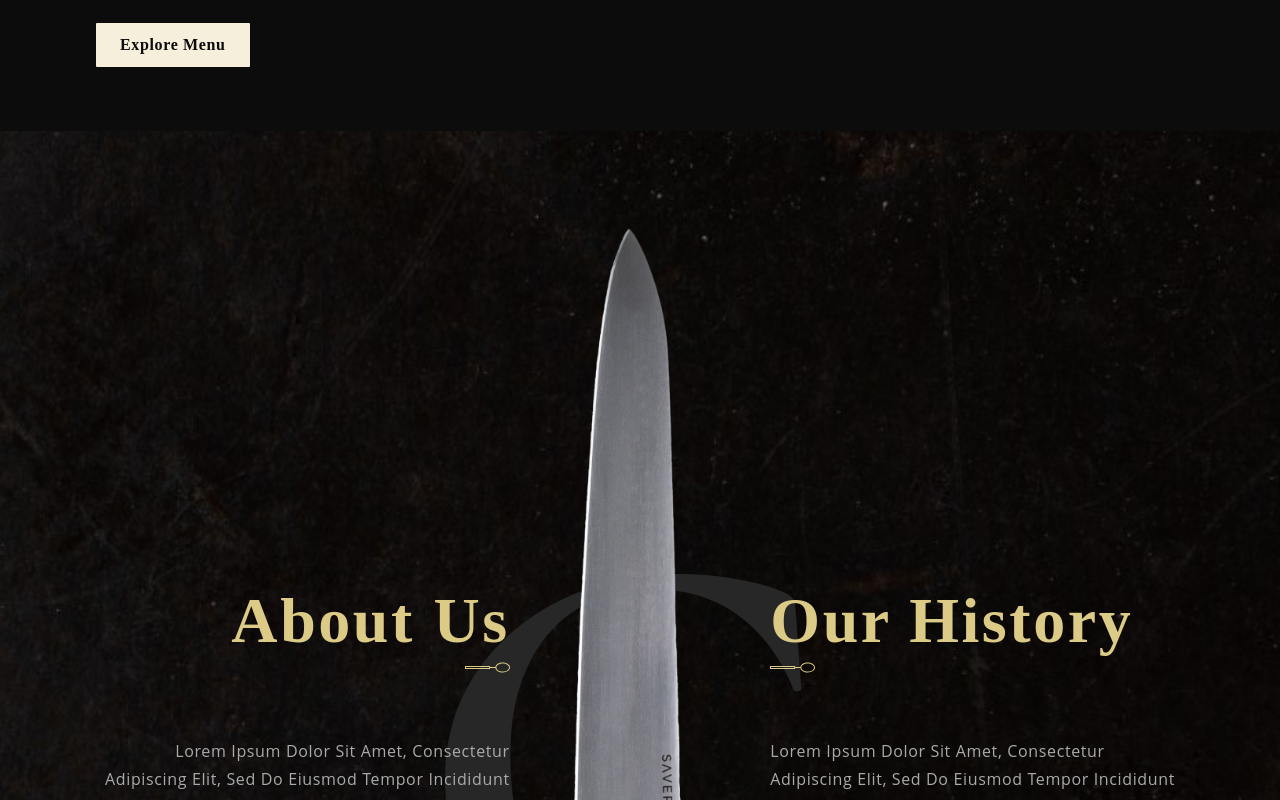
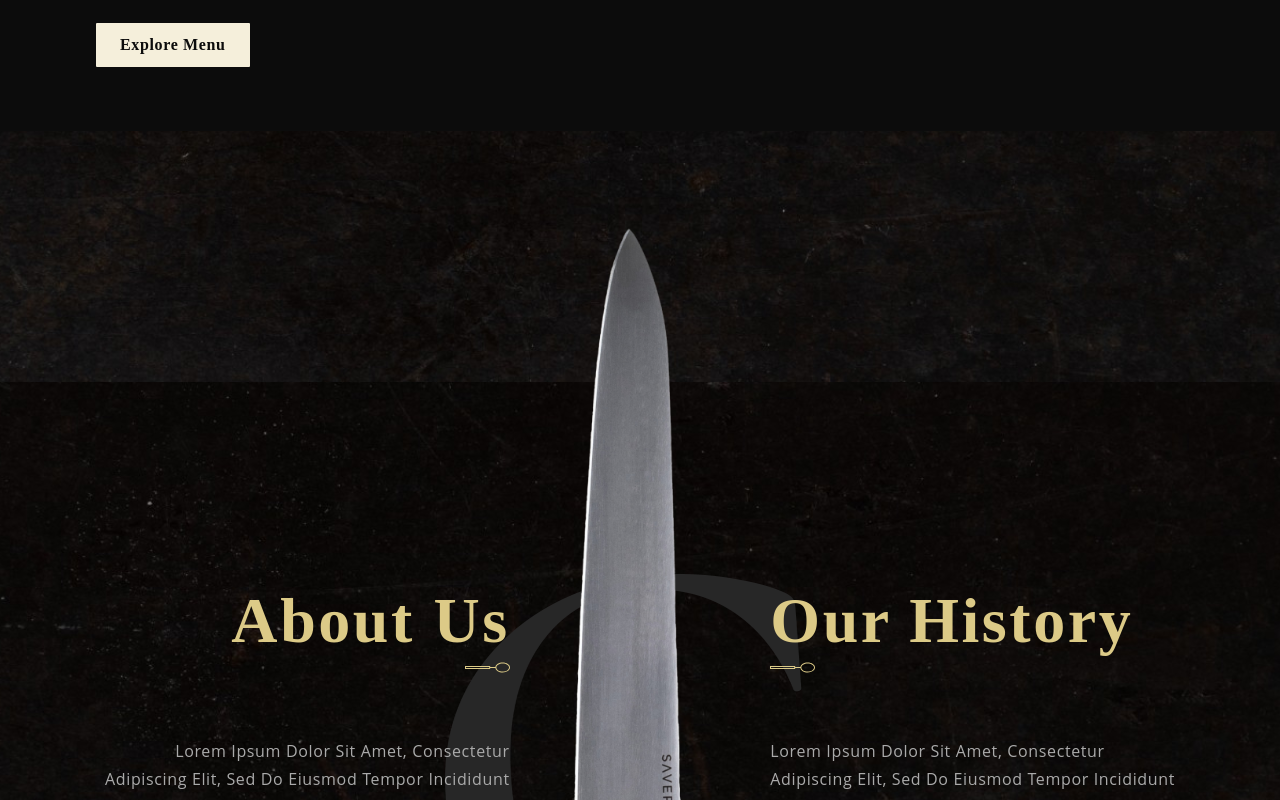
Before and after one commit to A-S-T-R-A/project-restaurant, a React (Create React App) app: page / in a window 1280 px wide. Shown: the part 740-1540 px from the top of the page. Built offline with nearby package versions, Linux system fonts and the light colour scheme; a web font is replaced by a local one.

Commit message:
Update AsyncApp.css

```diff
--- a/src/container/AboutUs/AsyncApp.css
+++ b/src/container/AboutUs/AsyncApp.css
@@ -1,5 +1,5 @@
  .app__bg {
-     background: url('../../assets/bg.jpg');
+     background: url('../../assets/bg1.jpg');
      background-position: center;
      background-size: cover;
      background-repeat: no-repeat;
```
